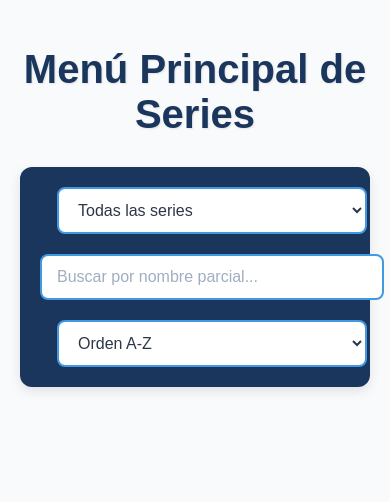
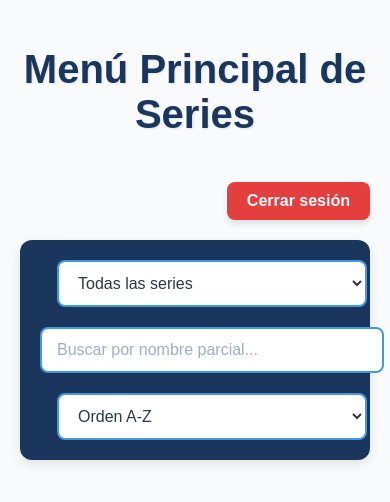
Before and after one commit to Sebastian2824/reproductor-video-series, a website: page Menu_Principal.html in a window 390 px wide. Drawn offline with Linux system fonts and the light colour scheme; no server answers.

Commit message:
Actualizado

```diff
--- a/Menu_Principal.html
+++ b/Menu_Principal.html
@@ -21,6 +21,35 @@
       font-size: 2.5rem;
       font-weight: 700;
       text-shadow: 1px 1px 2px rgba(0,0,0,0.1);
+    }
+.header-container {
+      display: grid;
+      grid-template-columns: 1fr auto;
+      align-items: center;
+      margin-bottom: 20px;
+      position: relative;
+    }
+
+    .header-container h1 {
+      grid-column: 1;
+      justify-self: center;
+      width: 100%;
+      text-align: center;
+    }
+
+    .btn-logout {
+      grid-column: 2;
+      padding: 10px 20px;
+      background-color: #e53e3e;
+      color: white;
+      border: none;
+      border-radius: 8px;
+      font-weight: 600;
+      cursor: pointer;
+      transition: all 0.3s ease;
+      text-decoration: none;
+      display: inline-block;
+      box-shadow: 0 4px 6px rgba(0, 0, 0, 0.1);
     }
 
     .filtros {
@@ -140,11 +169,30 @@
       .series-grid {
         grid-template-columns: repeat(auto-fit, minmax(250px, 1fr));
       }
+
+      .header-container {
+        grid-template-columns: 1fr;
+        gap: 15px;
+      }
+
+      .header-container h1 {
+        grid-column: 1;
+        order: 1;
+      }
+
+      .btn-logout {
+        grid-column: 1;
+        order: 2;
+        justify-self: end;
+      }
     }
-</style>
+  </style>
 </head>
 <body>
-  <h1>Menú Principal de Series</h1>
+  <div class="header-container">
+    <h1>Menú Principal de Series</h1>
+    <a href="index.html" class="btn-logout">Cerrar sesión</a>
+  </div>
 
   <div class="filtros">
     <select id="menuSeries">
```
